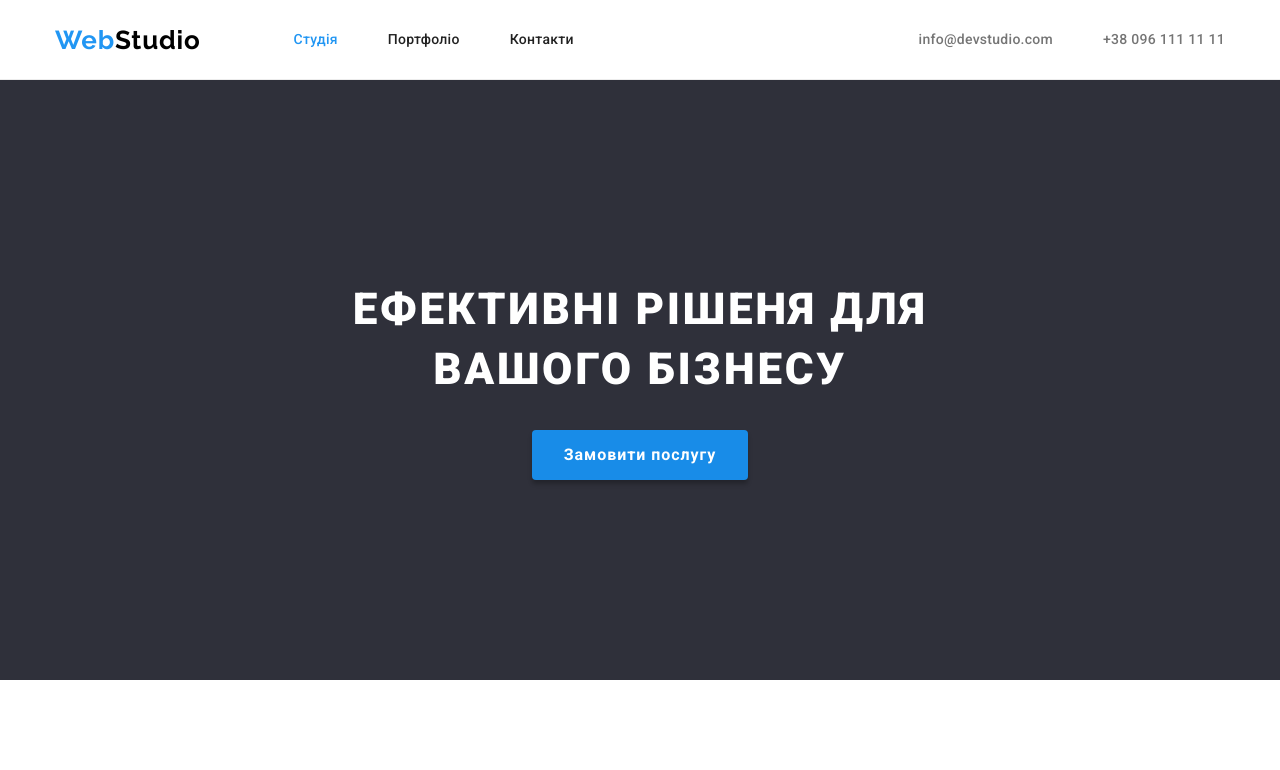
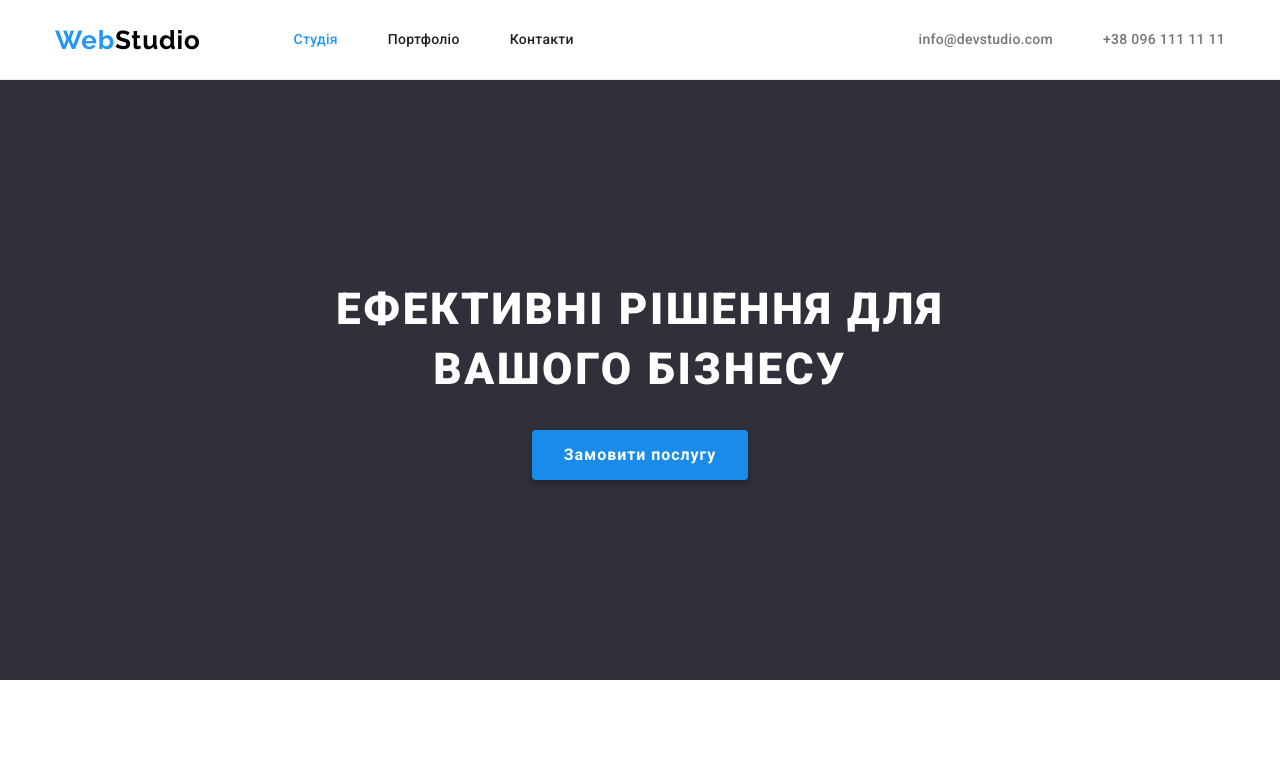
Before and after one commit to BogdanZarichnyy/goit-markup-hw-03, a plain HTML site: page index.html in a window 1280 px wide. Shown: the top 770 px of the page. Drawn offline with nearby package versions, Linux system fonts and the light colour scheme.

Commit message:
Поправка тексту

```diff
--- a/index.html
+++ b/index.html
@@ -77,7 +77,7 @@
                         <!--Обгортка для секції замовлень-->
                         <div class="order-content">
 
-                            <h1 class="order-title">Ефективні рішеня для вашого бізнесу</h1>
+                            <h1 class="order-title">Ефективні рішення для вашого бізнесу</h1>
                             <button class="order-button" type="button">Замовити послугу</button>
 
                         </div>
```
